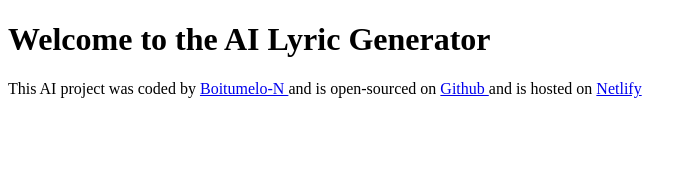
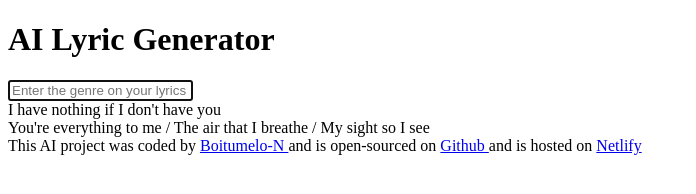
Before and after one commit to Boitumelo-N/Lyric-generator, a plain HTML site: page index.html in a window 1280 px wide. Shown: the whole page, without its empty margins (0-696 px from the left). Drawn offline with Linux system fonts and the light colour scheme.

Commit message:
Added the basic HTML structure

```diff
--- a/index.html
+++ b/index.html
@@ -7,7 +7,25 @@
     <title>AI Lyric Generator</title>
   </head>
   <body>
-    <h1>Welcome to the AI Lyric Generator</h1>
+    <header>
+      <h1>AI Lyric Generator</h1>
+    </header>
+
+    <main>
+      <form>
+        <input
+          type="text"
+          placeholder="Enter the genre on your lyrics"
+          autofocus
+          required
+          autocomplete="off" />
+      </form>
+      <div>
+        I have nothing if I don't have you
+        <br />
+        You're everything to me / The air that I breathe / My sight so I see
+      </div>
+    </main>
     <script src="src/index.js"></script>
     <footer>
       This AI project was coded by
```
